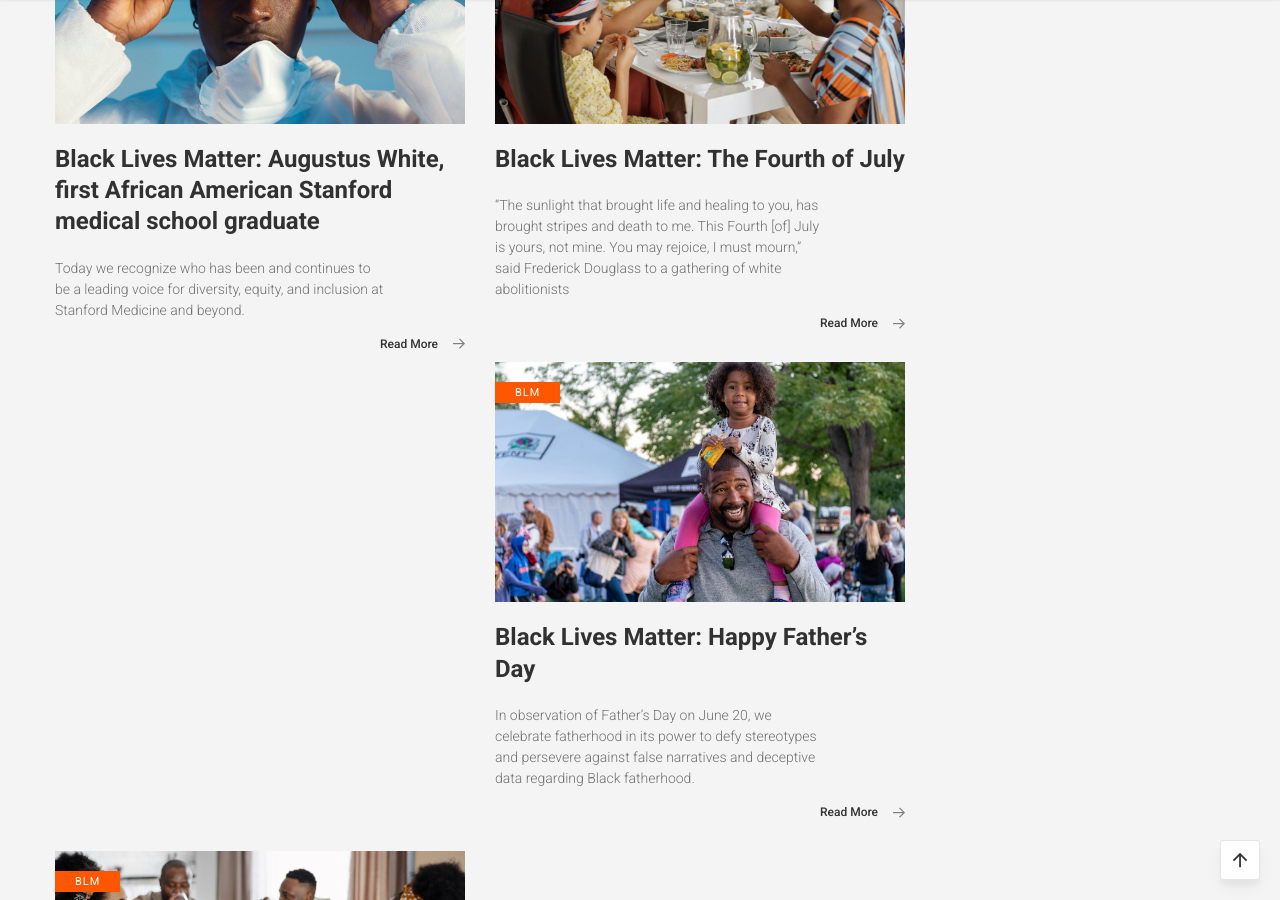
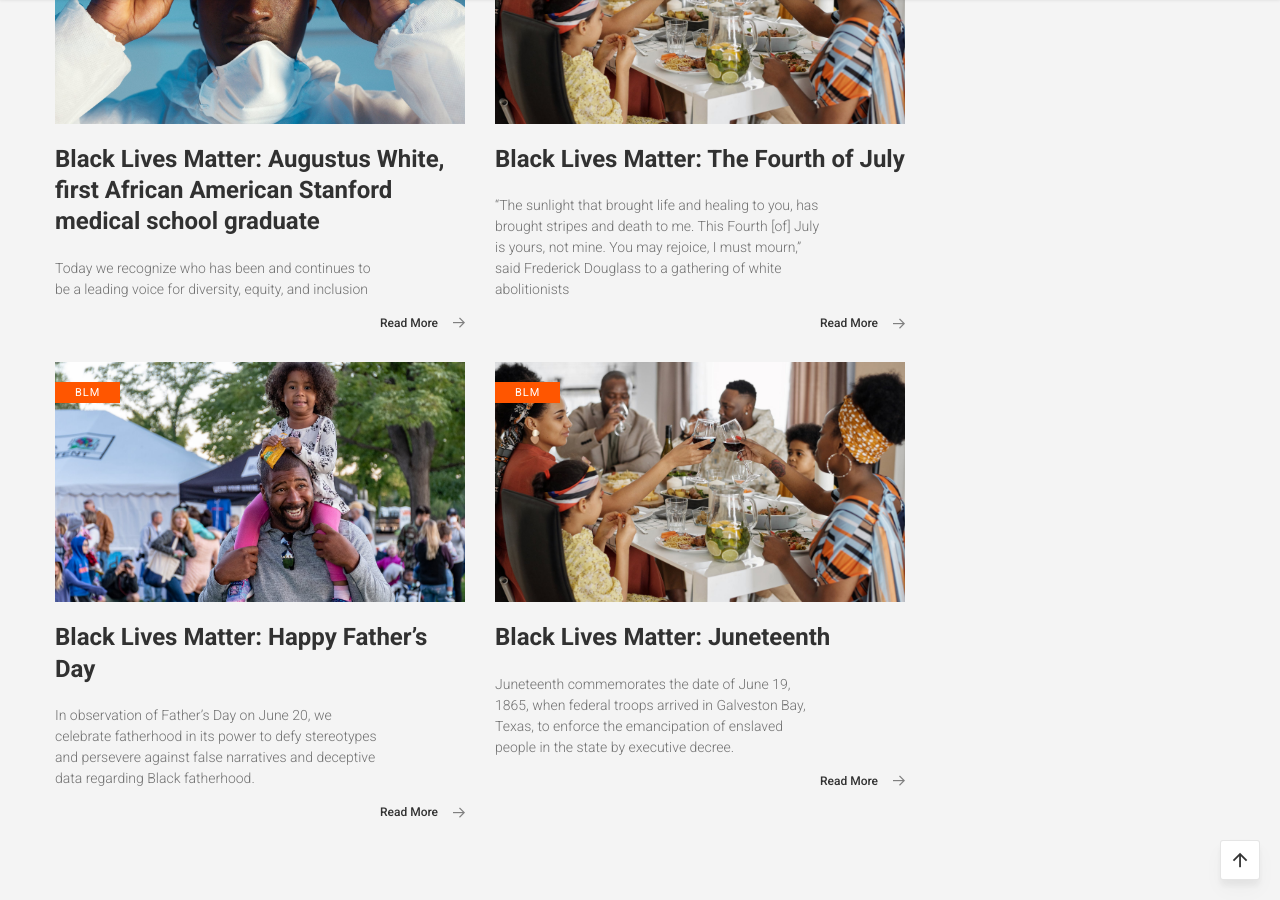
Before and after one commit to brightplum/stanford-blm, a Jekyll site: the page built from index.html, in a window 1280 px wide and 900 px high, scrolled down 1226 px. Built offline with Jekyll 4.4.1, drawn with Linux system fonts in a browser that asks for light colours; some web fonts are replaced.

Commit message:
Fix spacing issue on live home page

```diff
--- a/_includes/sample-latest-news.html
+++ b/_includes/sample-latest-news.html
@@ -27,8 +27,7 @@
                                         Today we recognize <a
                                             href="https://r20.rs6.net/tn.jsp?f=001bBgS9HZQlOQ9VC0LbaMT9zCvrYAyJDDg4X0RWRH16zsJXZb5uSlv4_QAfWii6eHa_7nUAoQkiKP5LYLJImpy-UHtZitK9Vji1U5PEQbGJt1920T9vcGzZduvXLsfNufQ3u4-Ar2UVUdlPZ4g6LHOjAccwSdu748r-7vGFove6Jxwxm_bUneCTQ==&c=iu4KCTtE_IHkXWCmsAYOB-4hZ0tzr77yX9QZZg64V227WZ-QjLwARA==&ch=40zuBg2GsFApB9J3uvkrGYbyKbYiXnNpweHcKvCWlmmksZ3KQ7lvdg=="
                                             Augustus A. White III, MD, PhD,></a>who has been and continues to be a
-                                        leading voice for diversity, equity, and inclusion at Stanford Medicine and
-                                        beyond.
+                                        leading voice for diversity, equity, and inclusion
                                     </div>
                                     <div class="post__readmore text-right clearfix">
                                         <a href="./augustus-white.html"
```
